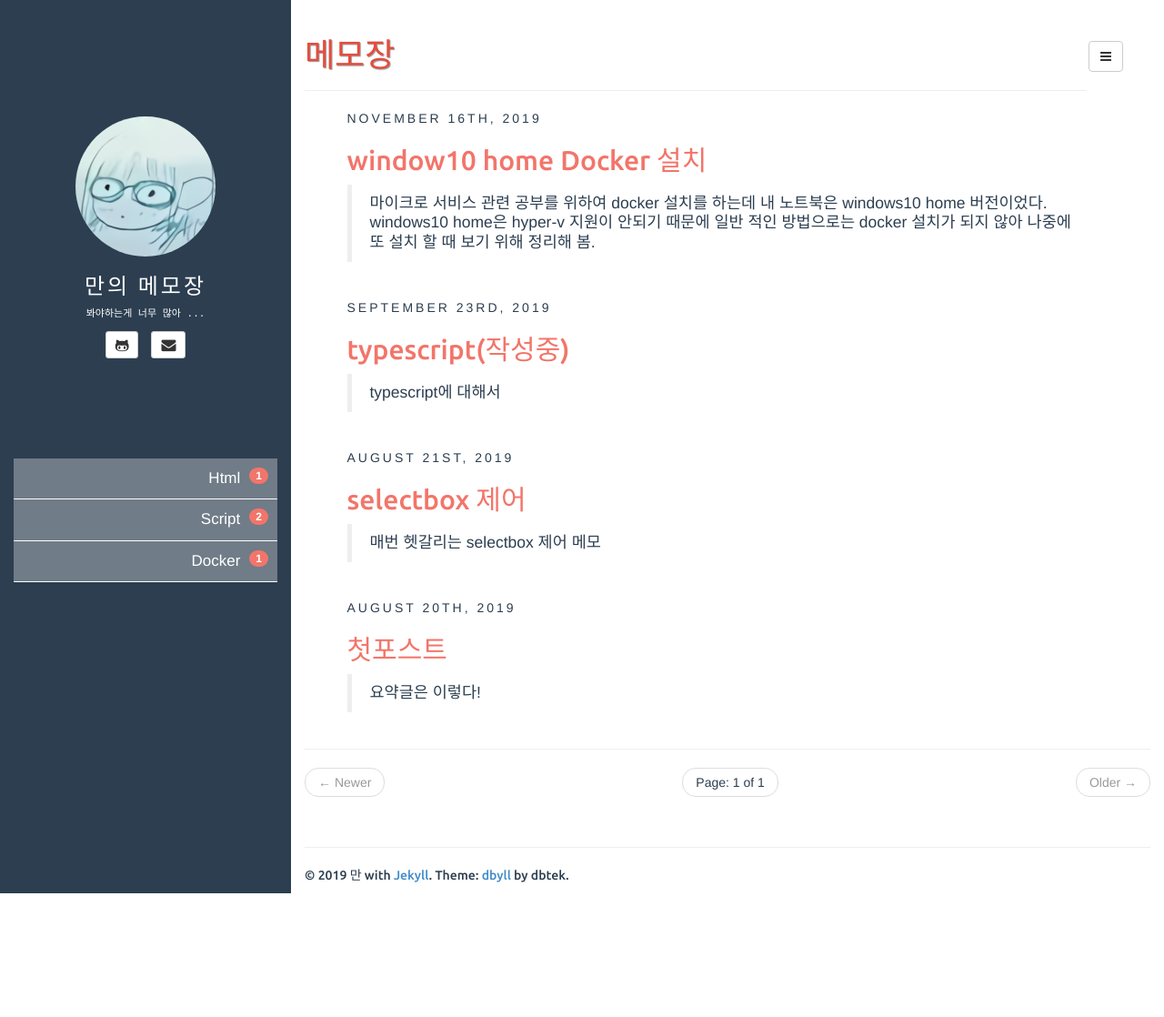
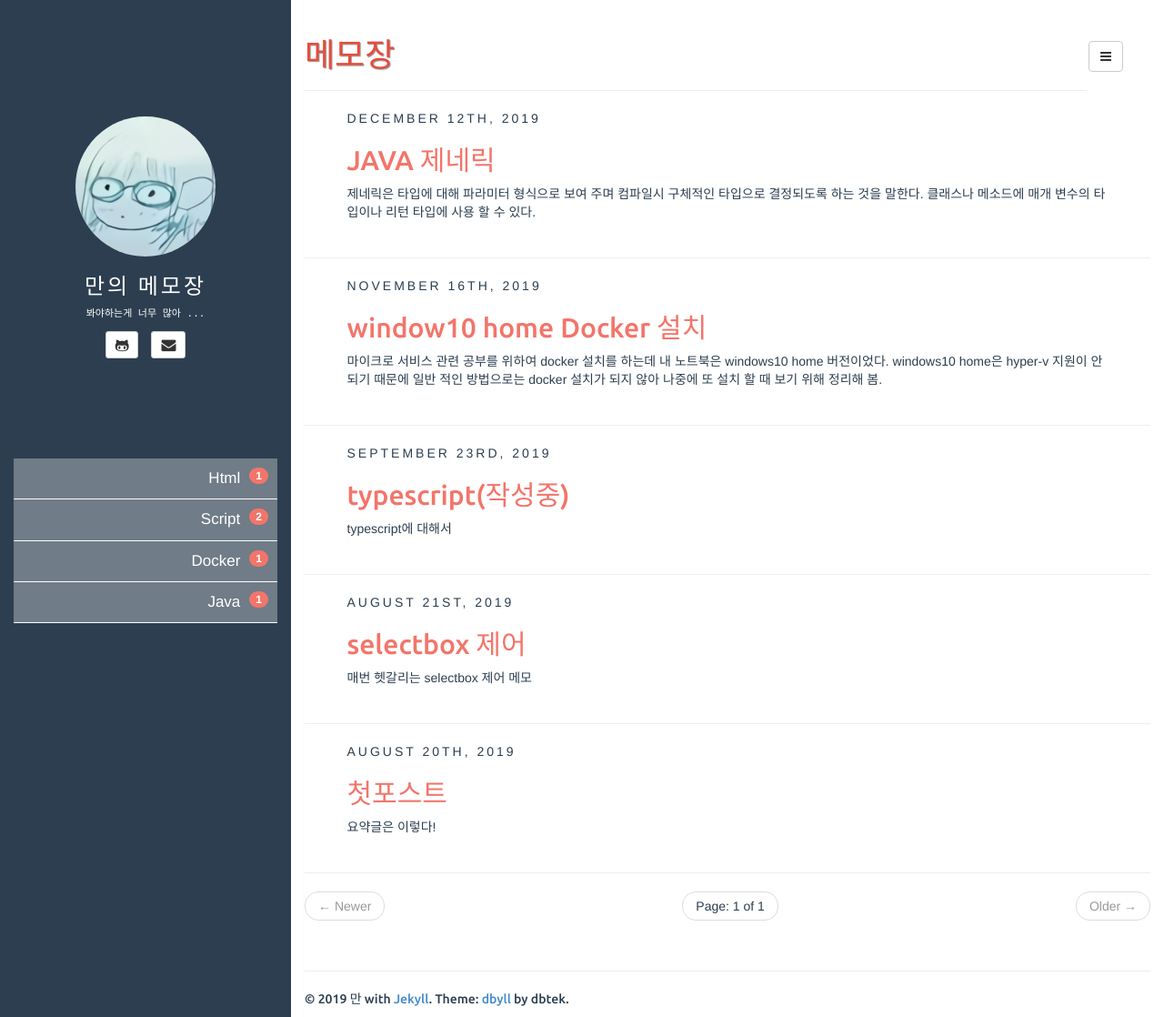
Before and after one commit to lunaelva/lunaelva.github.io, a Jekyll site: the page built from index.html, in a window 1280 px wide and 1118 px high. Shown: the whole window at 91% size. Built offline with Jekyll 4.4.1, drawn with Linux system fonts in a browser that asks for light colours; the list of posts is cut into pages by our own code; some of the changed lines change nothing that is shown.

Commit message:
자바 제네릭

````diff
--- /dev/null
+++ b/_posts/2019-12-12-java-generic.md
@@ -0,0 +1,318 @@
+---
+layout: post
+title:  "JAVA 제네릭"
+categories: [java]
+image: assets/images/11.JPG
+featured: true
+hidden: false
+tags: [java, basic]
+---
+
+
+제네릭은 타입에 대해 파라미터 형식으로 보여 주며 컴파일시 구체적인 타입으로 결정되도록 하는 것을 말한다.  클래스나 메소드에 매개 변수의 타입이나 리턴 타입에 사용 할 수 있다.
+
+제네릭이 나오기 전 Object 타입으로 아래와 같이 표기 했지만 이렇게 쓸 경우 get을 값을 받을 때 원하는 타입으로 형변환을 해줘야 하는 번거로움이 있다.
+
+```java
+    public class Box {
+        private Object object;
+
+        public void set(Object object) { this.object = object; }
+        public Object get() { return object; }
+    }
+```
+
+아래와 같이 제네릭 형식으로 클래스를 정의 할 수 있다.
+
+```java
+    /**
+     * Generic version of the Box class.
+     * @param <T> the type of the value being boxed
+     */
+    public class Box<T> {
+        // T stands for "Type"
+        private T t;
+
+        public void set(T t) { this.t = t; }
+        public T get() { return t; }
+    }
+
+    Box<String> box1= new Box<String>();
+    Box<Integer> box2= new Box<Integer>();
+```
+
+제네릭은 1.6부터 지원하며 1.7 부터는 앞에 선언된 타입으로 컴파일러에서 추측이 가능 하기 때문에 뒤에 생성자에서 제네릭  생략 가능하다.  이걸 다이아몬드 표현이라고 한다.
+```java
+    Box<Integer> integerBox = new Box<>();
+```
+
+만약 1.6 이하 프로젝트라면 ....
+
+![도망쳐](/assets/images/posts/1912/191212_generic_1.JPG)
+
+## 제네릭을 사용 하면 좋은 점.
+
+컴파일시에 제네릭을 사용하여 미리 타입을 지정해 줌으로써 프로그램 실행시 발생 할 수 있는 버그를 사전에 방지 할 수 있다.  그리고 제네릭을 사용 하면 타입 변환을 제거 할 수 있다.
+
+아래 예를 들어 보면 ..
+```java
+    List list = new ArrayList();
+
+    list.add("hello");
+    list.add("world");
+
+    for(Object c : list){
+        String a = (String) c;
+        System.out.println(a);
+    }
+```
+
+일반적인 방법으로 코드를 작성 했을 때 타입이 지정 되지 않았기 때문에 리스트에 있는 값을 String 타입으로 넣어 주려 할 때 강제로 String 타입으로 변환 하여 넣어 줘야 한다.
+
+타입을 지정하지 않았기 때문에 위의 list에 숫자형 데이터를 넣어도 문제가 없지만 실행시 Exception이 발생하게 된다.
+```java
+    List list = new ArrayList();
+
+    list.add("hello");
+    list.add("world");
+    list.add(4);
+
+    for(Object c : list){
+        String a = (String) c;
+        System.out.println(a);
+    }
+
+    //결과
+    Exception in thread "main" java.lang.ClassCastException: java.lang.Integer cannot be cast to java.lang.String
+    	at io.github.lunaelva.Main.main(Main.java:18)
+```
+
+하지만 제네릭을 사용 하여 타입을 지정해 주면 실행 전부터 에러를 발견 할 수 있고 ,형변환이 생기면 생길 수록 성능 저하가 일어 날 수 있는데 제네릭을 사용 하면 이런 불필요한 형변환을 없애 줄 수 있다. 아래는 제네릭으로 변경한 예시이다.
+
+```java
+    List<String> list = new ArrayList<>();
+
+    list.add("hello");
+    list.add("world");
+
+    for(String c : list){
+        System.out.println(c);
+    }
+```
+
+![](/assets/images/posts/1912/191212_generic_2.JPG)
+
+String으로 지정된 list에 숫자형 데이터를 넣었을 때 에러 발생
+
+![](/assets/images/posts/1912/191212_generic_3.JPG)
+
+컴파일시에도 에러 발생!
+
+## 타입 파라미터 이름
+
+- E - Element (배열이나 맵등의 컬렉션에 들어 가는 element)
+- K - Key
+- N - Number
+- T - Type
+- V - Value
+- S,U,V etc. - 2nd, 3rd, 4th types
+
+이런게 있다 정도로만 알고 넘어 가자.
+
+## 다중 타입 파라미터
+
+제네릭 타입은 두 개 이상의 멀티 파라미터를 이용할 수 있다. 이 경우 각 타입 파라미터는 콤마로 구분한다.
+
+```java
+    public interface Pair<K, V> {
+        public K getKey();
+        public V getValue();
+    }
+
+    public class OrderedPair<K, V> implements Pair<K, V> {
+    	private K key;
+    	private V value;
+
+    	public OrderedPair(K key, V value) {
+    		this.key = key;
+    		this.value = value;
+    	}
+
+    	public K getKey() {
+    		return key;
+    	}
+
+    	public V getValue() {
+    		return value;
+    	}
+    }
+
+    Pair<String, Integer> p1 = new OrderedPair<String, Integer>("Even", 8);
+    Pair<String, String>  p2 = new OrderedPair<String, String>("hello", "world");
+```
+
+new OrderedPair <String, Integer> 코드는 K를 문자열로, V를 정수로 인스턴스화한다. 따라서 OrderedPair 생성자의 매개 변수 유형은 각각 String 및 Integer입니다. 오토 박싱에 의해 int 값이 자동으로 Integer 객체로 자동 변환 되는데 오토박싱이랑 기초 자료형을 대응되는 클래스 객체로 자동 변환해 주는 기능이다.
+
+위의 선언도 다이아몬드로 변환시킬수 있다.
+
+## 제한된 타입 파라미터
+
+제네릭으로 사용될 타입 파라미터의 범위를 제한할 수 있는 방법이 있다.
+
+상속 및 구현 관계를 이용해서 타입을 제한할수 있는데 상위 타입은 클래스 뿐만 아니라 인터페이스도 가능 하다. 단, 인터페이스라고 해서 extends 대신 implements를 사용하지 않는다.
+```java
+    public class Box<T> {
+
+        private T t;
+
+        public void set(T t) {
+            this.t = t;
+        }
+
+        public T get() {
+            return t;
+        }
+
+        public <U extends Number> void inspect(U u){
+    		//Number 타입 또는 하위 클래스 타입(Byte, Short, Integer, Long, Double)의 인스턴스만 가져야 한다.
+            System.out.println("T: " + t.getClass().getName());
+            System.out.println("U: " + u.getClass().getName());
+        }
+
+```
+
+```java
+        Box<Integer> integerBox = new Box<Integer>();
+        integerBox.set(new Integer(10));
+        integerBox.inspect(1.1);
+    }
+ ```
+![실행결과](/assets/images/posts/1912/191212_generic_4.JPG)
+
+```java
+    integerBox.inspect("some text"); // error: this is still String!
+```
+![실행결과](/assets/images/posts/1912/191212_generic_5.JPG)
+
+## 제네릭메소드
+
+제네릭 메소드는 매개타입과 리턴타입으로 타입파라미터를 갖는 메소드를 말한다.
+
+> public <타입파라미터, ...> 리턴타입 메소드명(매개변수, ...) { ... }
+``` java
+    public class Pair<K, V> {
+        private K key;
+        private V value;
+
+        public Pair(K key, V value) {
+            this.key = key;
+            this.value = value;
+        }
+
+        public void setKey(K key) { this.key = key; }
+        public void setValue(V value) { this.value = value; }
+        public K getKey()   { return key; }
+        public V getValue() { return value; }
+    }
+
+    public class Util {
+        public static <K, V> boolean compare(Pair<K, V> p1, Pair<K, V> p2) {
+            return p1.getKey().equals(p2.getKey()) &&
+                    p1.getValue().equals(p2.getValue());
+        }
+    }
+```
+
+제네릭 메소드를 사용 하는 방법은 아래와 같이 두 가지 방법이 있다.
+``` java
+    Pair<Integer, String> p1 = new Pair<>(1, "apple");
+    Pair<Integer, String> p2 = new Pair<>(2, "pear");
+    boolean same = Util.<Integer, String>compare(p1, p2); // 명시적으로 타입 지정
+
+    System.out.println(same); //false
+
+    Pair<Integer, String> p3 = new Pair<>(3, "strawberry");
+    Pair<Integer, String> p4 = new Pair<>(3, "strawberry");
+    same = Util.compare(p3, p4); //파라미터 값으로 타입 추정
+
+    System.out.println(same); //true
+```
+
+## 와일드카드
+
+와일드 카드는 알 수 없는 타입을 말하며 <?>로 표시 한다.  와일드카드는 파라미터 값의 타입이 명확하지 않을 때 사용 할 수 있으며 매개변수, 필드 또는 로컬 변수의 타입, 때로는 반환 타입 같은 다양한 상황에서 사용 될수 있다. 제네릭 메소드 호출에 대한 형식 인수, 제네릭 클래스 인스턴스 생성, 또는 슈퍼타입으로 사용될 수 없다.
+
+### Upper Bounded Wildcards(상위 클래스 제한)
+
+상위 타입의 하위 타입을 타입으로 가질 수 있다. 아래 예제로 보면 Number의 하위 클래스만 받을수 있다.
+``` java
+    public static double sumOfList(List<? extends Number> list) {
+        double s = 0.0;
+        for (Number n : list)
+            s += n.doubleValue();
+        return s;
+    }
+
+    List<Integer> li = Arrays.asList(1, 2, 3);
+    System.out.println("sum = " + Util.sumOfList(li)); //sum = 6.0
+
+    List<Double> ld = Arrays.asList(1.2, 2.3, 3.5);
+    System.out.println("sum = " + Util.sumOfList(ld)); //sum = 7.0
+```
+
+![실행결과](/assets/images/posts/1912/191212_generic_6.JPG)
+### Unbounded Wildcards(제한없음)
+
+List<?>로 표현이 되며 모든 타입을 가지고 올 수 있다.
+```java
+    public static void printList(List<?> list) {
+        for (Object elem: list)
+            System.out.print(elem + " ");
+        System.out.println();
+    }
+
+    List<Integer> li = Arrays.asList(1, 2, 3);
+    List<String>  ls = Arrays.asList("one", "two", "three");
+    Util.printList(li);
+    Util.printList(ls);
+```
+
+![실행결과](/assets/images/posts/1912/191212_generic_7.JPG)
+
+### Lower Bounded Wildcards(하위 클래스 제한)
+
+<? super A>와 같이 물음표와 super 키워드로 정의합니다. upper bounded wildcard와는 반대로 지정된 타입의 그 상위타입만을 허용합니다. 예로 List<? super Integer> 로 정의 하면 Integer의 상위인 Number와 Object 가 사용 가능합니다.
+```java
+    public static void addNumbers(List<? super Integer> list) {
+        for (int i = 1; i <= 10; i++) {
+            list.add(i);
+        }
+        System.out.println(list.toString());
+    }
+
+    List<Integer> li = Arrays.asList(1, 2, 3);
+    Util.addNumbers(li);
+```
+
+![실행결과](/assets/images/posts/1912/191212_generic_8.JPG)
+```java
+    List<Number> li = new ArrayList<>();
+    Number num1 = 1;
+    Number num2 = 1.0;
+    li.add(num1);
+    li.add(num2);
+    Util.addNumbers(li);
+```
+
+![실행결과](/assets/images/posts/1912/191212_generic_9.JPG)
+
+## 요약
+제네릭을 사용 하면 컴파일시 에러를 발생시켜 코드 안정성을 확보 할 수 있고, 미리 타입을 지정하여 불필요한 형변환을 줄여 준다.
+제네릭 메서드를 사용하면 하나의 메서드로 모든 타입에 대응 할 수 있게 만들어 지기 때문에 재사용성도 좋아 진다.
+
+
+
+#### 참고 사이트
+- https://docs.oracle.com/javase/tutorial/java/generics/methods.html
+- https://www.youtube.com/watch?v=QmTn1nL2jyA
+- https://offbyone.tistory.com/327
--- a/assets/css/style.css
+++ b/assets/css/style.css
@@ -188,3 +188,9 @@ footer {
 ul.dropdown-menu>li>a>i.fa {
     width: 1.3em;
 }
+
+.article_body blockquote p {
+    font-size: 15px;
+    line-height: 1.6;
+    color: #696565;
+}
--- a/index.html
+++ b/index.html
@@ -25,6 +25,7 @@ tagline:
 
   <div>
     {% if post.fullview %}
+    111111
     {{ post.content }}
     {% else %}
     {% if post.shortinfo %}
@@ -32,14 +33,14 @@ tagline:
     {% elsif post.description %}
     {{ post.description }}
     {% else %}
-    {{ post.excerpt }}
+    {{ post.excerpt | strip_html | truncatewords: 75 }}
     {% endif %}
     {% endif %}
   </div>
 
 </article>
+<hr/>
 {% endfor %}
-<hr/>
 
 <ul class="pager">
 
````
Also changed, not shown: assets/images/posts/1912/191212_generic_1.JPG (added), assets/images/posts/1912/191212_generic_2.JPG (added), assets/images/posts/1912/191212_generic_3.JPG (added), assets/images/posts/1912/191212_generic_4.JPG (added), assets/images/posts/1912/191212_generic_5.JPG (added), assets/images/posts/1912/191212_generic_6.JPG (added), assets/images/posts/1912/191212_generic_7.JPG (added), assets/images/posts/1912/191212_generic_8.JPG (added), assets/images/posts/1912/191212_generic_9.JPG (added).
